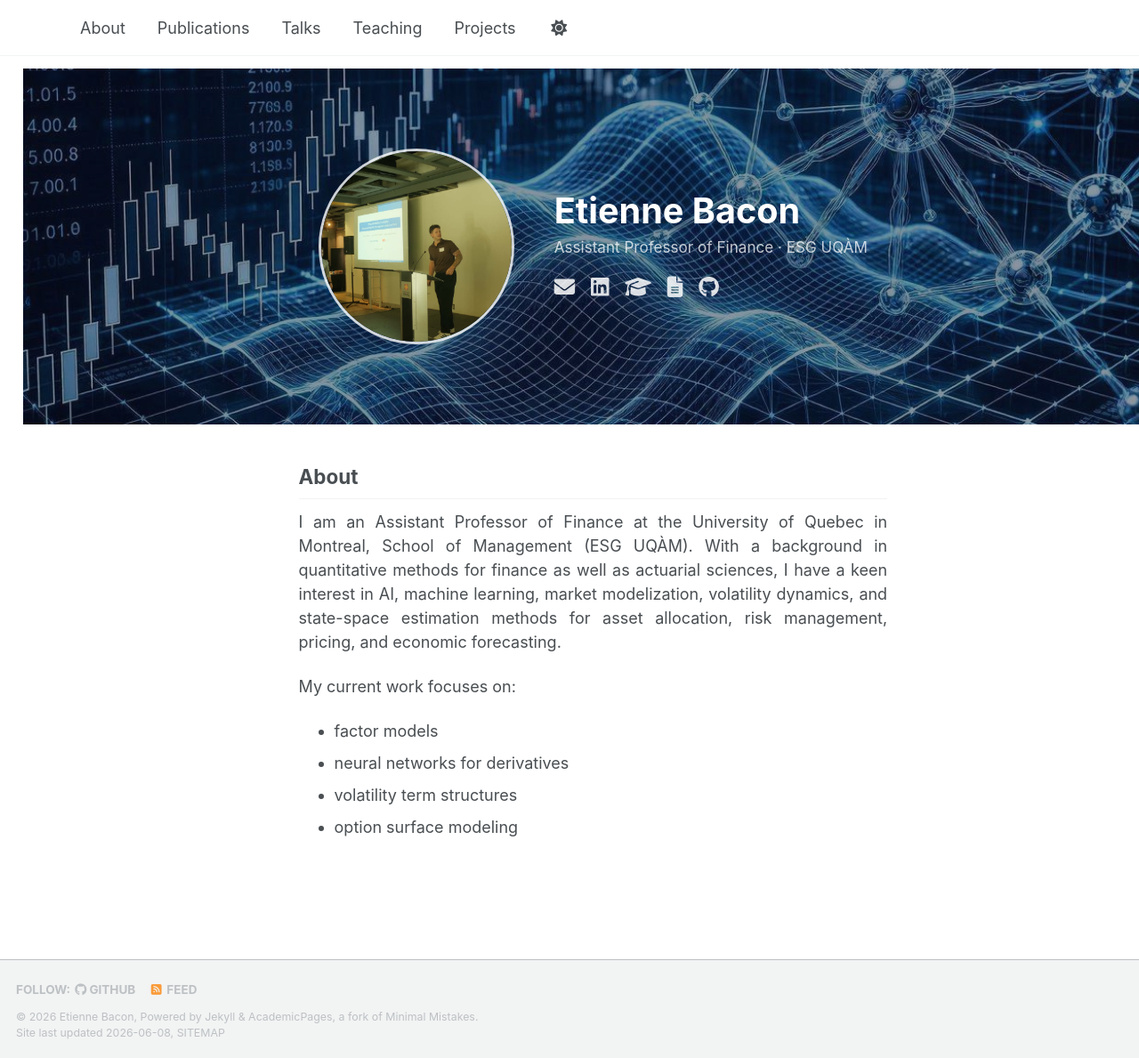
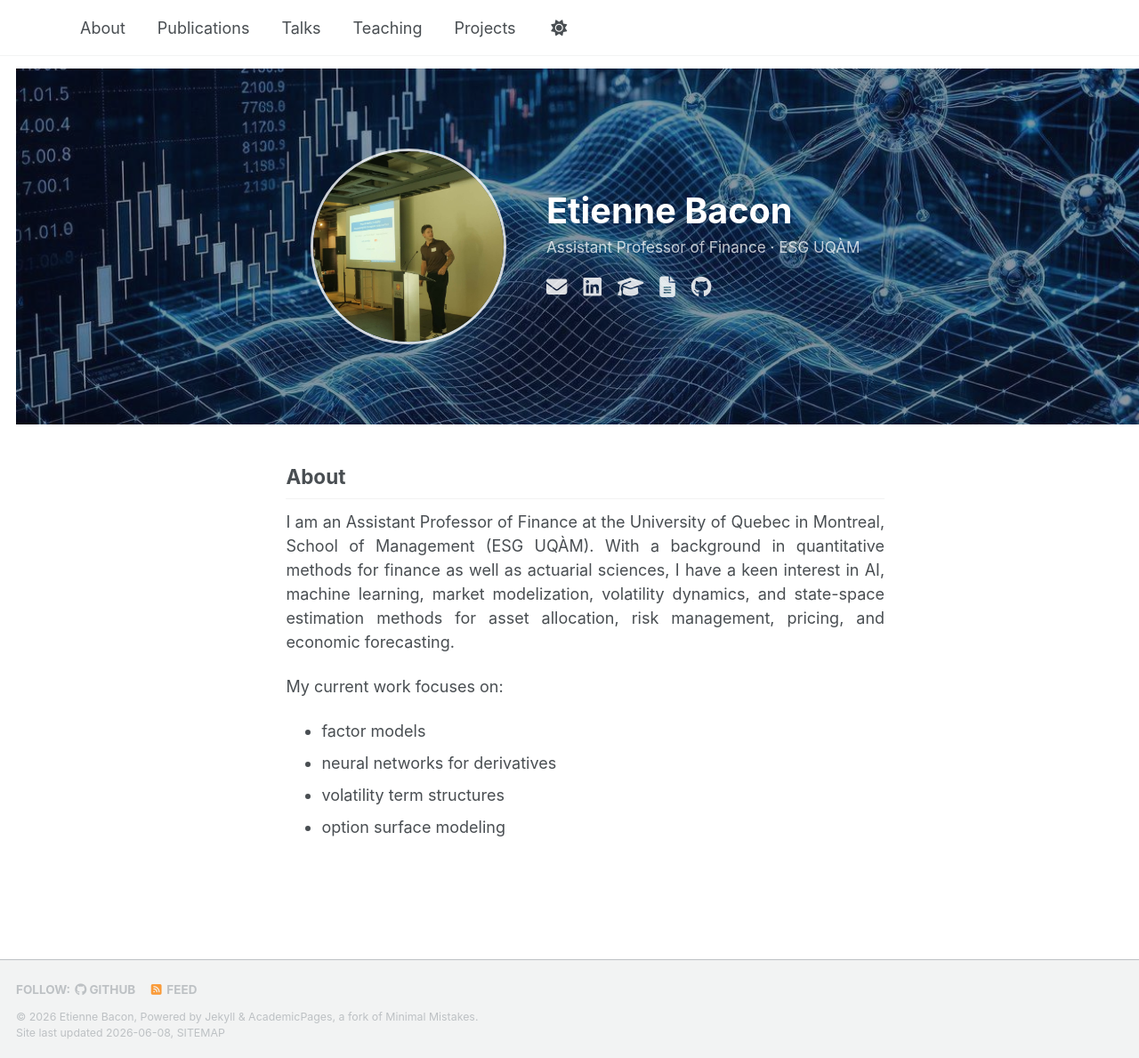
Before and after one commit to EtienneBacon/EtienneBacon.github.io, a Jekyll site: the page built from _pages/about.md, in a window 1280 px wide and 1189 px high. Shown: the whole window at 89% size. Built offline with Jekyll 4.4.1, drawn with Linux system fonts in a browser that asks for light colours; a script bundle is joined from its source files by our own code; library files that are not in the unit come from our copies.

Commit message:
Update main.scss

```diff
--- a/assets/css/main.scss
+++ b/assets/css/main.scss
@@ -44,17 +44,25 @@ html, body {
 
 .masthead {
   margin-bottom: 0 !important;
+  padding-left: 0 !important;
+  margin-left: 0 !important;
 }
+
 #main {
   padding-top: 0 !important;
   margin-top: 0 !important;
+  padding-left: 0 !important;
+  margin-left: 0 !important;
 }
+
 .page {
   padding-top: 0 !important;
 }
+
 .page__inner-wrap {
   margin-top: 0 !important;
 }
+
 .initial-content {
   margin-top: 0 !important;
 }
```
